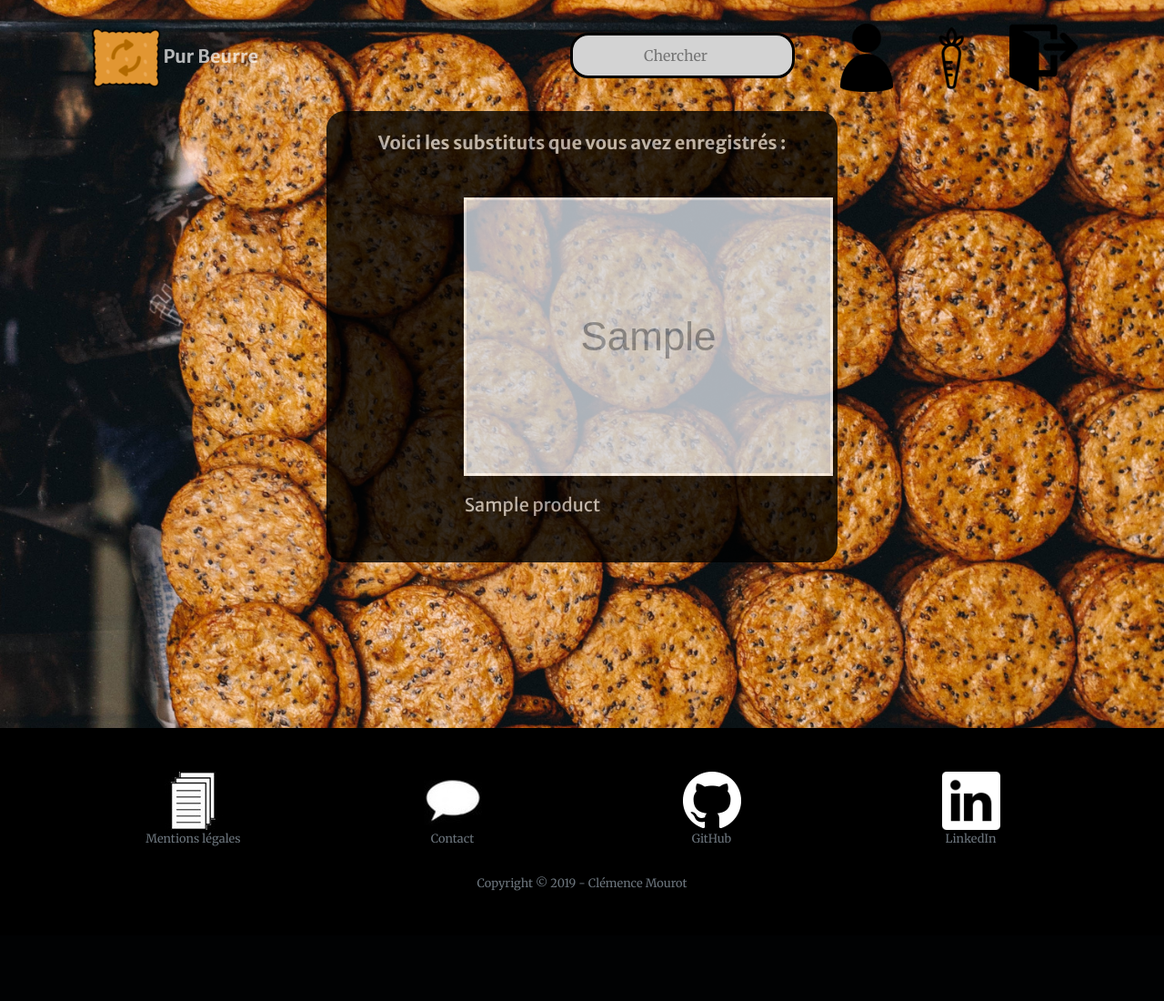
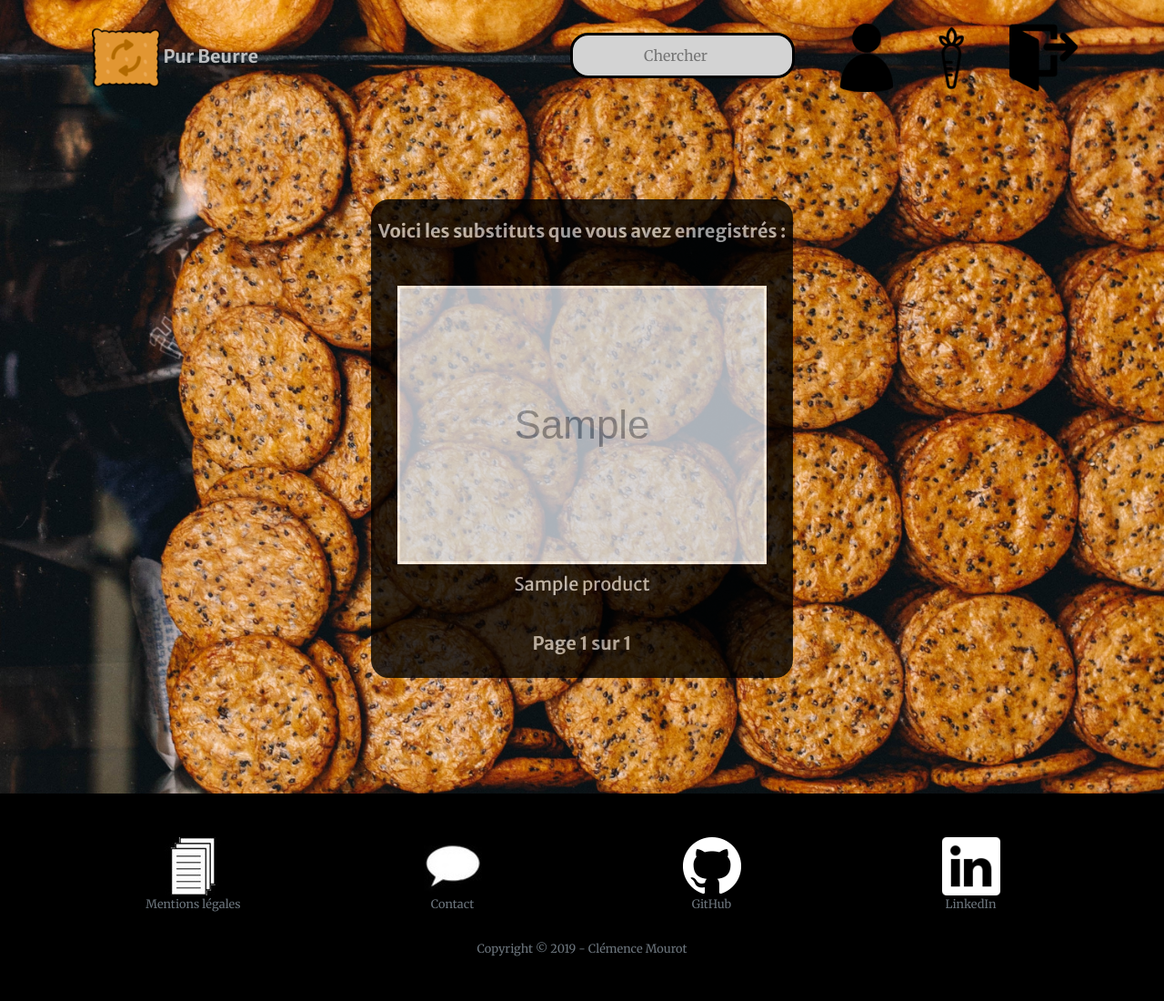
Before and after one commit to aspidistras/pur-beurre, a Django app: page /substitutes/ in a window 1280 px wide. Shown: the whole page at 91% size. Before the commit the page ends 979 px from the top, so only its background shows below. Run offline with Django 3.2, Linux system fonts and the light colour scheme; a user stored in the database is signed in; tables that the repository leaves empty hold one stand-in row (values such as "Sample post"); grey boxes marked "Sample" are stand-in pictures; some libraries are stand-ins or nearby versions.

Commit message:
Products and substitutes display improved

```diff
--- a/open_food_facts/static/css/style.css
+++ b/open_food_facts/static/css/style.css
@@ -5,6 +5,12 @@
 #main-account, #search {
     background-image: url("../img/background-account.jpg");
 }
+
+#search {
+    height: auto;
+}
+
+
 
 .well img{
 display: inline-block;
@@ -165,7 +171,6 @@ input {
     opacity: 0.8;
     font-size: 20px;
     margin-bottom: 40px;
-    margin-top: 100px;
     width: 50%;
     height: 35%;
 }
@@ -200,9 +205,9 @@ input {
 
 
 .pagination {
-margin-top: 30px;
     font-size: 20px;
     text-align: center;
+
 }
 
 .page-item, .disabled, .page-link, .next, .previous {
@@ -272,7 +277,7 @@ margin-top: 30px;
     margin: auto;
     left: 0;
     right: 0;
-    margin-bottom: 70px
+    margin-bottom: 70px;
 
 }
 
@@ -286,9 +291,13 @@ margin-top: 30px;
 }
 
 .pic-product {
-    margin-bottom: 20px;
     border: solid 0.2rem;
     border-color: white;
+    margin-bottom: 10px;
+    position: relative;
+    width: auto;
+    float: right;
+    display: inline;
 
 }
 
@@ -304,6 +313,7 @@ margin-top: 30px;
 .product-btn {
     margin-bottom: 20px;
     border: solid white;
+
 }
 
 .listing {
@@ -321,7 +331,30 @@ margin-top: 30px;
     margin: 30px;
     margin-top: 50px;
     height: auto;
+    width: auto;
     text-align: center;
+
+}
+
+#listing {
+    min-height: 100vh;
+}
+
+#to-substitute {
+ color: rgba(255,255,255,.7);
+    font-weight: 900;
+    font-family: "Merriweather Sans",-apple-system,BlinkMacSystemFont,"Segoe UI",Roboto,"Helvetica Neue",Arial,"Noto Sans",sans-serif,"Apple Color Emoji","Segoe UI Emoji","Segoe UI Symbol","Noto Color Emoji";
+    background-color: black;
+    padding: 40px;
+    border-radius: 20px;
+    border: solid;
+    border-color: black;
+    opacity: 0.8;
+    font-size: 10px;
+    height: auto;
+    width: auto;
+    text-align: center;
+    margin-top: 40px;
 
 }
 
@@ -331,23 +364,23 @@ margin-top: 30px;
 }
 
 .product {
-    margin-bottom: 20px;
-
+    margin-bottom: 30px;
 }
 
-#nutriscore {
+.nutriscore {
+    color: rgba(255,255,255,.7);
     position: absolute;
     top: -10%;
-    right: 15%;
+    right: -10%;
     border: solid white;
     border-radius: 50px;
     background-color: black;
     width: 50px;
     height: 40px;
     text-transform : capitalize;
+    font-size: 25px;
+
 }
-
-
 
 .messages li {
     list-style-type: none;
--- a/open_food_facts/templates/open_food_facts/listing.html
+++ b/open_food_facts/templates/open_food_facts/listing.html
@@ -4,15 +4,19 @@
 {% block content %}
 
 <header class="masthead" id="search">
-    <div class="container h-100">
+    <div class="container">
       <div class="row align-items-center justify-content-center text-center" id="listing">
           {% if products|length_is:"0" %}
                 <div class="text-center" id="no-results">
                   {% block div %} {% endblock %}
                 </div>
               {% else %}
+          {% block product %} {% endblock %}
+
           <div class="listing">
-                <div class="row row align-items-center justify-content-center text-center" >
+
+                <div class="row align-items-center justify-content-center text-center" >
+
                     {% block select %} {% endblock %}
                 </div>
               <div class="row align-items-center justify-content-center text-center products">
@@ -23,9 +27,9 @@
                     {% endfor %}
 
                     {% endif %}
-
+              </div>
               {% if paginate %}
-                <div class="pagination">
+                <div class="pagination row text-center align-items-center justify-content-center">
                     <span class="step-links">
                         {% if products.has_previous %}
                             <a href="?page={{ products.previous_page_number }}">&laquo;</a>
@@ -42,6 +46,7 @@
                 </div>
               {% endif %}
     </div>
+          </div>
     </div>
 </header>
 
--- a/open_food_facts/templates/open_food_facts/product.html
+++ b/open_food_facts/templates/open_food_facts/product.html
@@ -21,7 +21,9 @@
                  <div class="row align-items-center justify-content-center text-center" id="message">
 <ul class="messages">
     {% for message in messages %}
-    <h3{% if message.tags %} class="{{ message.tags }}"{% endif %}>{{ message }}</li>
+    {% if message.tags %}
+    <h4 class="{{ message.tags }}">{{ message }}</h4>
+    {% endif %}
     {% endfor %}
 </ul>
    </div>
@@ -43,6 +45,7 @@
         </div>
 
 
+    </div>
     </div>
  </header>
 
--- a/open_food_facts/templates/open_food_facts/user-substitutes.html
+++ b/open_food_facts/templates/open_food_facts/user-substitutes.html
@@ -1,6 +1,7 @@
 {% extends 'open_food_facts/listing.html' %}
 {% load static %}
 
+<div id="subs">
 {% block select %}
 
 <h5 class="text-white-75 font-weight-bold mb-5 msg">Voici les substituts que vous avez enregistrés : </h5>
@@ -10,15 +11,25 @@
 
 {% block display %}
 
+
 <div class="col-sm-4 text-center product">
-     <a href="{% url 'open_food_facts:details' product_id=product.id %}">
-        <img class="img-responsive pic-product" src="{{ product.image }}" alt="{{ product.name }}">
-     </a>
+    <div class="row align-items-center justify-content-center text-center">
+         <a href="{% url 'open_food_facts:details' product_id=product.id %}">
+             <div class="pic-product">
+                 <img class="img-responsive" src="{{ product.image }}" alt="{{ product.name }}">
+             </div>
+
+         </a>
+        </div>
+
+
+    <div class="row align-items-center justify-content-center text-center">
      <h5>
          <a href="{% url 'open_food_facts:details' product_id=product.id %}" class="text-white-75 font-weight-light mb-5 product-name">{{ product.name }}
          </a>
      </h5>
-
+        </div>
 </div>
 
 {% endblock %}
+    </div>
--- a/open_food_facts/utils.py
+++ b/open_food_facts/utils.py
@@ -69,12 +69,15 @@ def get_products_search(request):
             # get products that match query
             parameters = {
                 'action': 'process',
-                'page_size': '15',
+                'page_size': '20',
                 'search_terms': query,
                 'json': '1',
             }
-            products = access_url(SEARCH_URL, parameters)
-            create_products(products['products'])
+
+            potential_products_list = Product.objects.filter(name__icontains=query)
+            if len(potential_products_list) < 6:
+                products = access_url(SEARCH_URL, parameters)
+                create_products(products['products'])
 
             PRODUCTS_LIST = Product.objects.filter(name__icontains=query).order_by('name')
             QUERY = query
@@ -108,7 +111,7 @@ def get_substitutes(request, product_id):
                 'tagtype_0': 'categories',
                 'tag_contains_0': 'contains',
                 'tag_0': cat,
-                'page_size': '5',
+                'page_size': '10',
                 'json': '1',
             }
 
--- a/open_food_facts/views.py
+++ b/open_food_facts/views.py
@@ -151,16 +151,24 @@ def search_substitutes(request, product_id):
 
     # call get_substitutes function
     substitutes = get_substitutes(request, product_id)
+    substitutes['product_to_substitute'] = Product.objects.filter(id=product_id)
+    # if no products were found
+    if len(substitutes['products']) == 0:
+        # no need for pagination
+        substitutes['paginate'] = False
+        # displays a page to tell the user that there were no results to his search
+        # and invite him to search another keyword
+        return render(request, "open_food_facts/search-no-result.html", substitutes)
     # displays a page (or multiple) with the list of potential substitutes found
     return render(request, "open_food_facts/results-substitutes.html", substitutes)
 
 
 @login_required
-def save_substitute(request, product_id, user_id):
+def save_substitute(request, product_id):
     """creates a Substitute instance with the related user and product"""
 
     # get current user
-    user = User.objects.get(pk=user_id)
+    user = User.objects.get(pk=request.user.id)
     # get product to save
     product = Product.objects.get(pk=product_id)
     # create substitute with related user and product
```
Also changed, not shown: open_food_facts/templates/open_food_facts/results-products.html (+18 -4 lines), open_food_facts/templates/open_food_facts/results-substitutes.html (+48 -9 lines).
